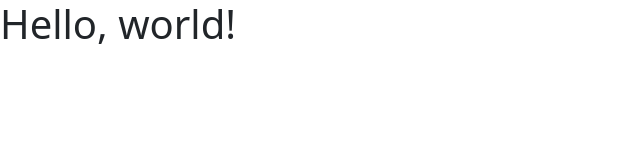
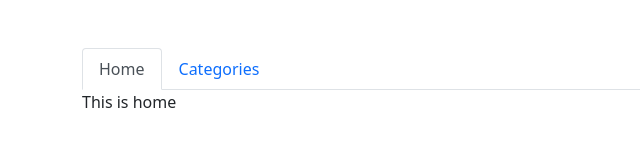
Before and after one commit to andreaskring/bootstrap-keycloak-fastapi-postgres, a plain HTML site: page bootstrap/index.html in a window 1280 px wide. Shown: the whole page, without its empty margins (0-640 px from the left). Drawn offline with nearby package versions, Linux system fonts and the light colour scheme.

Commit message:
feat(frontend): main page with navigation tabs

```diff
--- a/bootstrap/index.html
+++ b/bootstrap/index.html
@@ -1,30 +1,44 @@
 <!doctype html>
 <html lang="en">
-  <head>
+<head>
     <!-- Required meta tags -->
     <meta charset="utf-8">
     <meta name="viewport" content="width=device-width, initial-scale=1">
 
     <!-- Bootstrap CSS -->
-    <link href="https://cdn.jsdelivr.net/npm/bootstrap@5.0.2/dist/css/bootstrap.min.css" rel="stylesheet" integrity="sha384-EVSTQN3/azprG1Anm3QDgpJLIm9Nao0Yz1ztcQTwFspd3yD65VohhpuuCOmLASjC" crossorigin="anonymous">
+    <link href="https://cdn.jsdelivr.net/npm/bootstrap@5.0.2/dist/css/bootstrap.min.css" rel="stylesheet"
+          integrity="sha384-EVSTQN3/azprG1Anm3QDgpJLIm9Nao0Yz1ztcQTwFspd3yD65VohhpuuCOmLASjC" crossorigin="anonymous">
 
     <title>Hello, world!</title>
-  </head>
-  <body>
-    <h1>Hello, world!</h1>
+</head>
 
-    <!-- Optional JavaScript; choose one of the two! -->
+<body>
+<script src="https://cdn.jsdelivr.net/npm/bootstrap@5.0.2/dist/js/bootstrap.bundle.min.js"
+        integrity="sha384-MrcW6ZMFYlzcLA8Nl+NtUVF0sA7MsXsP1UyJoMp4YLEuNSfAP+JcXn/tWtIaxVXM"
+        crossorigin="anonymous"></script>
 
-    <!-- Option 1: Bootstrap Bundle with Popper
-    <script src="https://cdn.jsdelivr.net/npm/bootstrap@5.0.2/dist/js/bootstrap.bundle.min.js" integrity="sha384-MrcW6ZMFYlzcLA8Nl+NtUVF0sA7MsXsP1UyJoMp4YLEuNSfAP+JcXn/tWtIaxVXM" crossorigin="anonymous"></script>
-    -->
+<div class="container pt-5">
+    <ul class="nav nav-tabs" id="mainMenu" role="tablist">
+        <li class="nav-item" role="presentation">
+            <button class="nav-link active" id="home-tab" data-bs-toggle="tab" data-bs-target="#home" type="button"
+                    role="tab" aria-controls="home" aria-selected="true">Home
+            </button>
+        </li>
+        <li class="nav-item" role="presentation">
+            <button class="nav-link" id="category-tab" data-bs-toggle="tab" data-bs-target="#profile" type="button"
+                    role="tab" aria-controls="profile" aria-selected="false">Categories
+            </button>
+        </li>
+    </ul>
+    <div class="tab-content" id="mainMenuContent">
+        <div class="tab-pane fade show active" id="home" role="tabpanel" aria-labelledby="home-tab">
+            This is home
+        </div>
+        <div class="tab-pane fade" id="profile" role="tabpanel" aria-labelledby="category-tab">
+            These are the categories
+        </div>
+    </div>
+</div>
 
-    <!-- Option 2: Separate Popper and Bootstrap JS -->
-    <!--
-    <script src="https://cdn.jsdelivr.net/npm/@popperjs/core@2.9.2/dist/umd/popper.min.js" integrity="sha384-IQsoLXl5PILFhosVNubq5LC7Qb9DXgDA9i+tQ8Zj3iwWAwPtgFTxbJ8NT4GN1R8p" crossorigin="anonymous"></script>
-    -->
-
-    <script src="https://cdn.jsdelivr.net/npm/bootstrap@5.0.2/dist/js/bootstrap.min.js" integrity="sha384-cVKIPhGWiC2Al4u+LWgxfKTRIcfu0JTxR+EQDz/bgldoEyl4H0zUF0QKbrJ0EcQF" crossorigin="anonymous"></script>
-
-  </body>
+</body>
 </html>
```
